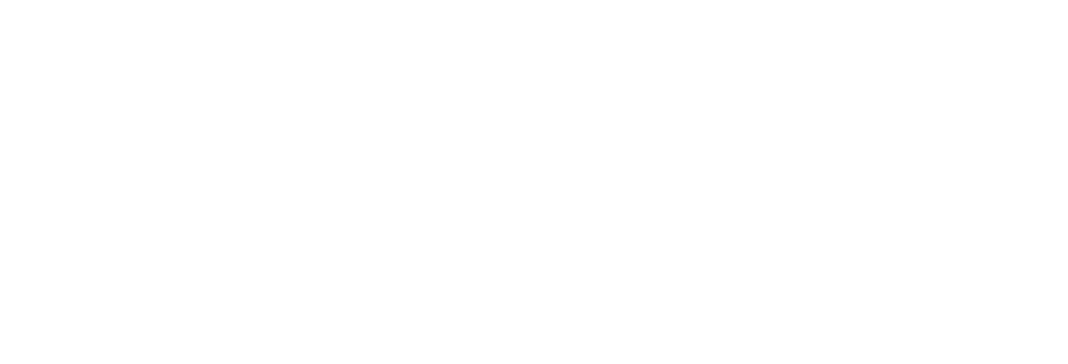
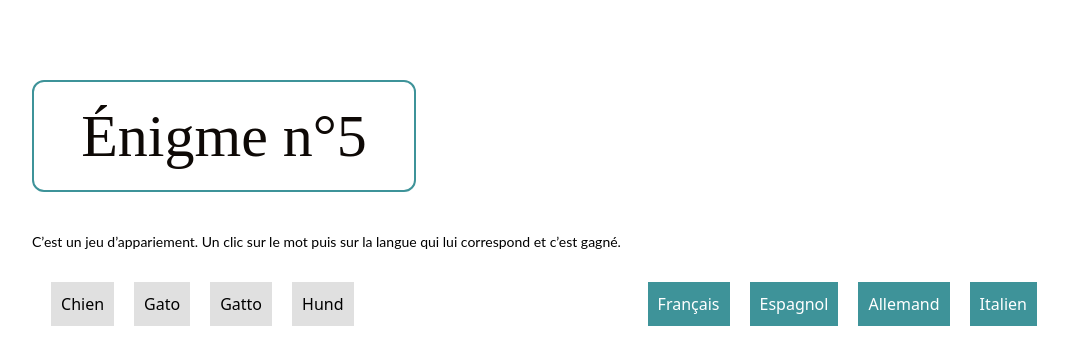
Before and after one commit to aeccher/projets6, a Vue app: page /enigme5 in a window 1280 px wide. Before the commit this address had no page. Shown: the top 364 px of the page, without its empty margins (96-1164 px from the left). Built offline with nearby package versions, Linux system fonts and the light colour scheme.

Commit message:
page énigme n°5

```diff
--- a/src/router/index.js
+++ b/src/router/index.js
@@ -5,6 +5,7 @@ import Enigme1View from '../views/Enigme1View.vue'
 import Enigme2View from '../views/Enigme2View.vue'
 import Enigme3View from '../views/Enigme3View.vue'
 import Enigme4View from '../views/Enigme4View.vue'
+import Enigme5View from '../views/Enigme5View.vue'
 
 const router = createRouter({
   history: createWebHistory(import.meta.env.BASE_URL),
@@ -15,6 +16,7 @@ const router = createRouter({
     { path: '/enigme2', name: 'Enigme2', component: Enigme2View },
     { path: '/enigme3', name: 'Enigme3', component: Enigme3View },
     { path: '/enigme4', name: 'Enigme4', component: Enigme4View },
+    { path: '/enigme5', name: 'Enigme5', component: Enigme5View },
   ]
 })
 
--- /dev/null
+++ b/src/views/Enigme5View.vue
@@ -0,0 +1,170 @@
+<template>
+  <div>
+    <div class="ml-32 mt-20 h-28 w-96 rounded-xl border-2 border-vert">
+      <h2 class="py-6 text-center font-playfair text-6xl text-noir">Énigme n°5</h2>
+    </div>
+
+    <p class="mt-10 ml-32 font-lato text-sm">
+      C’est un jeu d’appariement. Un clic sur le mot puis sur la langue qui lui correspond et c’est gagné.
+    </p>
+
+    <div class="game-container">
+      <ul class="word-list" id="wordList">
+        <!-- Liste de mots -->
+        <li data-language="fr">Chien</li>
+        <li data-language="es">Gato</li>
+        <li data-language="de">Hund</li>
+        <li data-language="it">Gatto</li>
+      </ul>
+
+      <ul class="language-list" id="languageList">
+        <!-- Liste de langues -->
+        <li data-language="fr">Français</li>
+        <li data-language="es">Espagnol</li>
+        <li data-language="de">Allemand</li>
+        <li data-language="it">Italien</li>
+      </ul>
+    </div>
+  </div>
+
+  <!-- Affiche le bouton si le mot est correct -->
+  <Router-Link to="/enigme6">
+    <button v-if="correct" class="font-Lato m-auto mt-20 flex h-10 items-center justify-center rounded-lg bg-vert px-20 text-blanc">
+      Énigme suivante
+    </button></Router-Link
+  >
+</template>
+
+<script>
+import Swal from "sweetalert2"; // Utilisation de SweetAlert2
+
+export default {
+  data() {
+    return {
+      selectedWord: null,
+      selectedLanguage: null,
+      allResponses: [],
+      correct: false, // Variable pour suivre l'état de la validation
+    };
+  },
+  computed: {
+    allCorrect() {
+      return this.allResponses.every((response) => response);
+    },
+  },
+  methods: {
+    checkMatch() {
+      if (this.selectedWord && this.selectedLanguage) {
+        const wordLanguagePairs = {
+          Chien: "fr",
+          Gato: "es",
+          Hund: "de",
+          Gatto: "it",
+        };
+
+        const correctMatch = wordLanguagePairs[this.selectedWord] === this.selectedLanguage;
+        this.allResponses.push(correctMatch);
+        this.resetSelection();
+      }
+    },
+    resetSelection() {
+      this.selectedWord = null;
+      this.selectedLanguage = null;
+
+      // Vérifier si toutes les réponses ont été données
+      if (this.allResponses.length === 4) {
+        if (this.allCorrect) {
+          this.correct = true; // Met à jour l'état de la validation
+          Swal.fire({
+            icon: "success",
+            title: "Félicitations!",
+            text: "Vous avez résolu l'énigme.",
+            confirmButtonColor: "#3e9399",
+            customClass: {
+              title: "swal-title-custom-class", // Classe pour personnaliser le style du titre
+              content: "swal-content-custom-class", // Classe pour personnaliser le style du contenu/texte
+            },
+          });
+        } else {
+          Swal.fire({
+            icon: "error",
+            title: "Erreur",
+            text: "Veuillez réessayer.",
+            confirmButtonColor: "#3e9399",
+            customClass: {
+              title: "swal-title-custom-class", // Classe pour personnaliser le style du titre
+              content: "swal-content-custom-class", // Classe pour personnaliser le style du contenu/texte
+            },
+          }).then(() => {
+            // Recharger la page après la fermeture de l'alerte d'erreur
+            location.reload();
+          });
+        }
+      }
+    },
+  },
+  mounted() {
+    const wordList = document.getElementById("wordList");
+    const languageList = document.getElementById("languageList");
+
+    // Mélanger les éléments de la liste de mots
+    const words = Array.from(wordList.children);
+    words.sort(() => Math.random() - 0.5);
+    words.forEach((word) => wordList.appendChild(word));
+
+    // Gérer le clic sur un mot
+    wordList.addEventListener("click", (event) => {
+      const clickedWord = event.target;
+      if (clickedWord.tagName === "LI") {
+        this.selectedWord = clickedWord.textContent;
+        this.checkMatch();
+      }
+    });
+
+    // Gérer le clic sur une langue
+    languageList.addEventListener("click", (event) => {
+      const clickedLanguage = event.target;
+      if (clickedLanguage.tagName === "LI") {
+        this.selectedLanguage = clickedLanguage.dataset.language;
+        this.checkMatch();
+      }
+    });
+  },
+};
+</script>
+
+<style>
+.game-container {
+  display: flex;
+  justify-content: space-around;
+  margin-top: 20px;
+}
+
+.word-list,
+.language-list {
+  list-style: none;
+  padding: 0;
+}
+
+.word-list li,
+.language-list li {
+  cursor: pointer;
+  padding: 10px;
+  margin: 10px;
+  background-color: #e0e0e0;
+  display: inline-block;
+}
+
+.language-list li {
+  background-color: #3e9399;
+  color: #fff;
+}
+
+.swal-title-custom-class {
+  font-family: "Playfair Display", serif;
+}
+
+.swal-content-custom-class {
+  font-family: "Lato", sans-serif;
+}
+</style>
```
